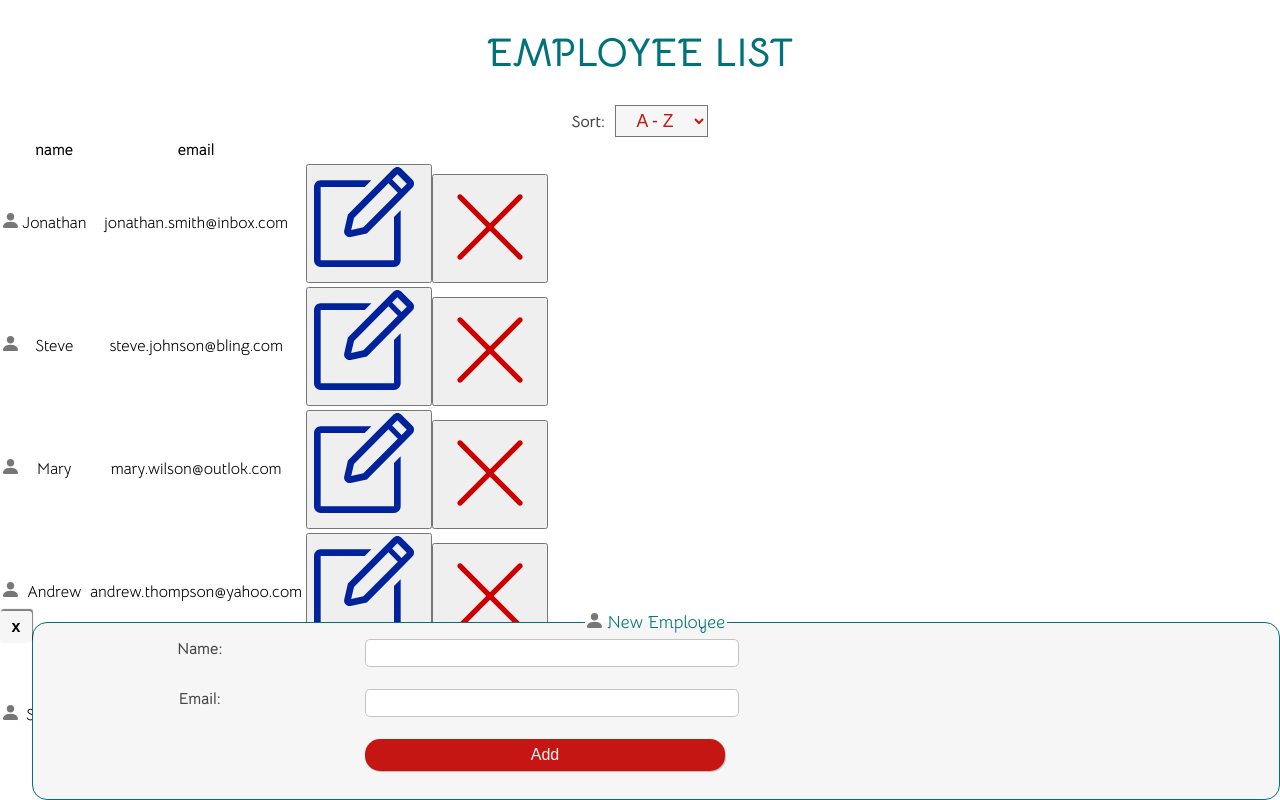
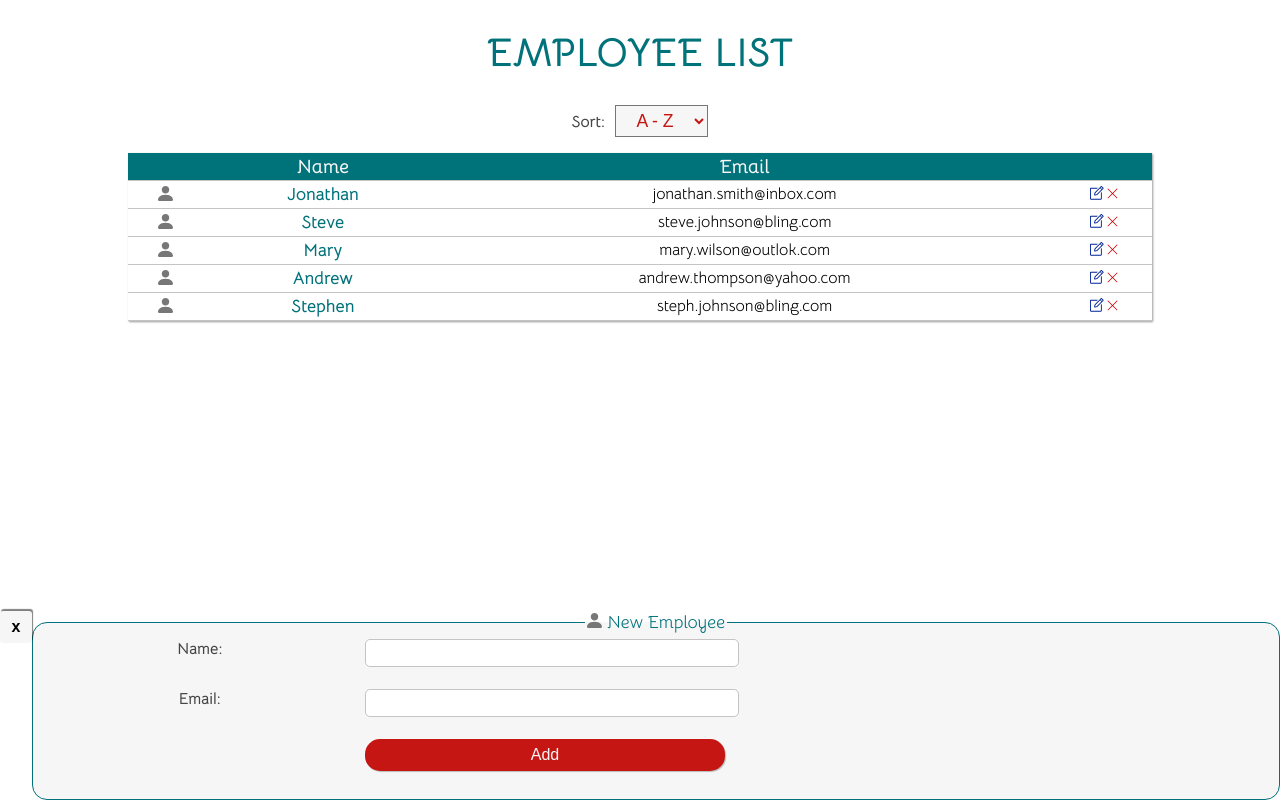
Before and after one commit to RihardsJ/employee-list, a React (Create React App) app: page / in a window 1280 px wide. Built offline with nearby package versions, Linux system fonts and the light colour scheme; a web font is replaced by a local one.

Commit message:
add styling to table

```diff
--- a/src/Components/Table.jsx
+++ b/src/Components/Table.jsx
@@ -5,25 +5,83 @@ import deleteRecord from "../Utils/DeleteRecord";
 import { ReactComponent as EditSVG } from "../Images/edit-icon.svg";
 import { ReactComponent as DeleteSVG } from "../Images/delete-icon.svg";
 import { ReactComponent as ProfileSVG } from "../Images/profile-icon.svg";
+import device from "../Utils/Device-Size";
 
-const Table = styled.table``;
+const Table = styled.table`
+  width: 80%;
+  margin: 1rem auto;
+  padding: 24px;
+  box-shadow: 1px 1px 2px hsla(0, 0%, 0%, 0.4);
+  border-bottom: 1px solid var(--grey);
+  border-collapse: collapse;
+`;
 
-const THead = styled.thead``;
+const THead = styled.thead`
+  color: var(--white);
+  background-color: var(--green);
+  text-transform: capitalize;
+  font-family: var(--title-font);
+  display: none;
 
-const TBody = styled.tbody``;
+  @media ${device.samllLaptop} {
+    display: table-header-group;
+  }
+`;
+
+const TBody = styled.tbody`
+  text-align: left;
+
+  @media ${device.samllLaptop} {
+    text-align: center;
+  }
+`;
 
 const TH = styled.th``;
 
-const TD = styled.td``;
+const TD = styled.td`
+  color: ${(props) => (props.colour ? `var(--${props.colour})` : "")};
+  font-weight: ${(props) => props.fontWeight};
+  font-size: ${(props) => props.size};
+  grid-area: ${(props) => props["gridposition"]};
+`;
 
-const TR = styled.tr``;
+const TR = styled.tr`
+  display: grid;
+  padding: 1rem;
+  grid-template: 1fr 1fr 1fr / 85% 15%;
+  border-bottom: 1px solid var(--grey);
 
-const EditIcon = styled(EditSVG)``;
-const DeleteIcon = styled(DeleteSVG)``;
+  @media ${device.samllLaptop} {
+    display: table-row;
+    font-size: 1.2rem;
+  }
+`;
 
-const Button = styled.button``;
+const EditIcon = styled(EditSVG)`
+  cursor: pointer;
+  width: 15px;
+  height: auto;
+`;
+const DeleteIcon = styled(DeleteSVG)`
+  cursor: pointer;
+  width: 15px;
+  height: auto;
+`;
 
-const ProfileIcon = styled(ProfileSVG)``;
+const Button = styled.button`
+  padding: 0;
+  border-style: none;
+  background-color: transparent;
+  &:focus {
+    outline: dashed var(--red);
+  }
+`;
+
+const ProfileIcon = styled(ProfileSVG)`
+  width: 15px;
+  margin-right: 1ch;
+  height: auto;
+`;
 
 const Head = () => {
   const DisplayTitles = () => {
@@ -57,12 +115,22 @@ const Body = () => {
       rows.push(
         <TR key={i}>
           <TD>
-            <ProfileIcon />
+            <ProfileIcon gridposition="1 / 1" />
           </TD>
-          <TD>{employee.name}</TD>
-          <TD>{employee.email}</TD>
-          <TD>
+          <TD
+            gridposition="2 / 1"
+            colour="green"
+            fontWeight="700"
+            size="1.1rem"
+          >
+            {employee.name}
+          </TD>
+          <TD gridposition="3 / 1" fontWeight="400" size="1rem">
+            {employee.email}
+          </TD>
+          <TD gridposition="1 / 2">
             <Button
+              aria-label={`update-${employee.name.split(" ").join("-")}`}
               onClick={() =>
                 updateRecords(
                   employee,
@@ -74,6 +142,7 @@ const Body = () => {
               <EditIcon />
             </Button>
             <Button
+              aria-label={`delete-${employee.name.split(" ").join("-")}`}
               onClick={() => setEmployees(deleteRecord(employees, employee))}
             >
               <DeleteIcon />
```
